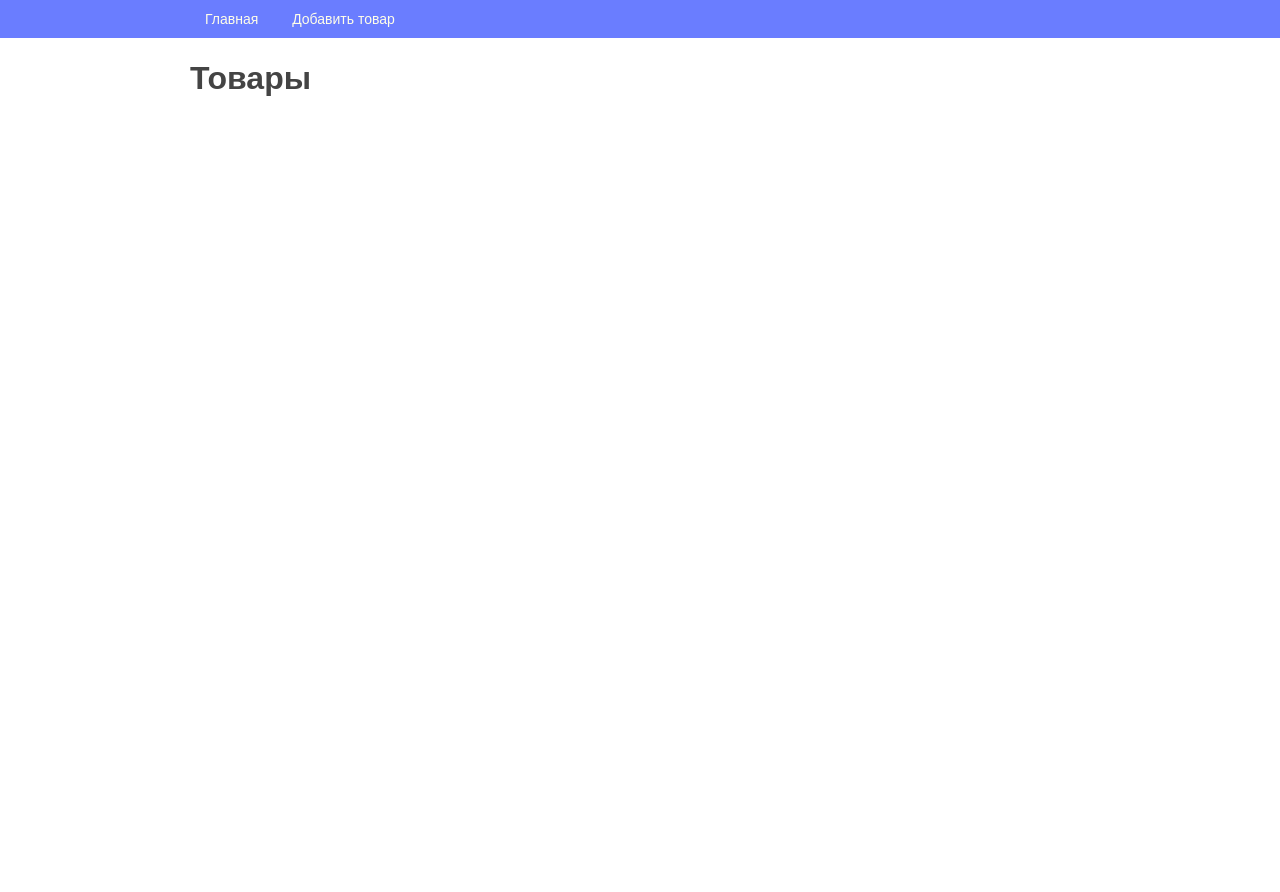
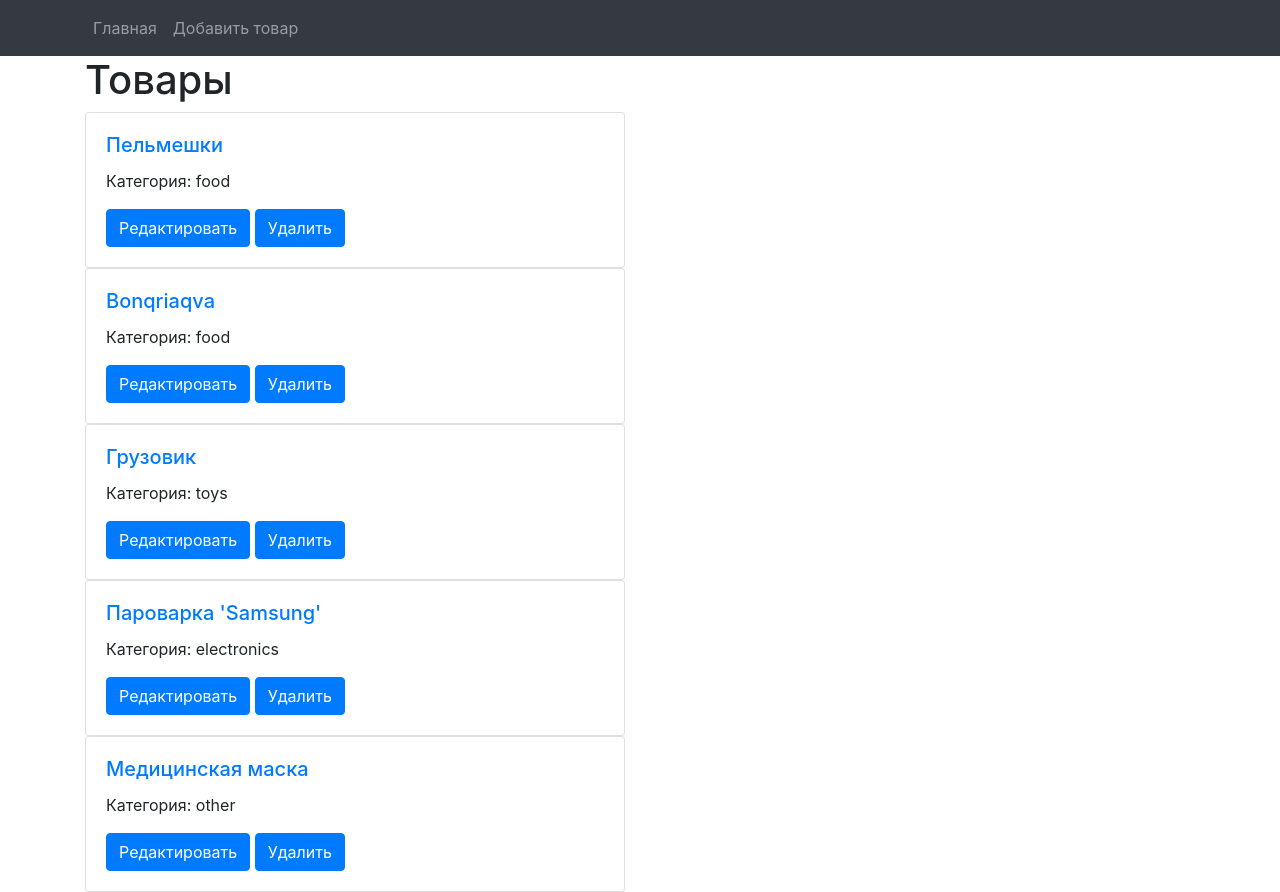
Before and after one commit to RagdIR/lab48, a Django app: page / in a window 1280 px wide. Before the commit the page ends 96 px from the top, so only its background shows below. Run offline with Django 3.2, Linux system fonts and the light colour scheme; data comes from the database, SQL or seed files in the repository; some libraries are stand-ins or nearby versions.

Commit message:
Добавлен бутсрап, исправлены ошибки во вьюшке

```diff
--- a/source/webapp/templates/base.html
+++ b/source/webapp/templates/base.html
@@ -8,21 +8,35 @@
     <meta http-equiv="X-UA-Compatible" content="ie=edge">
     <title>{% block title %}Магазин{% endblock %}</title>
 
-    <link rel="stylesheet" href="{% static 'css/style.css' %}">
+    <link rel="stylesheet" href="https://stackpath.bootstrapcdn.com/bootstrap/4.5.0/css/bootstrap.min.css"
+          integrity="sha384-9aIt2nRpC12Uk9gS9baDl411NQApFmC26EwAOH8WgZl5MYYxFfc+NcPb1dKGj7Sk"
+          crossorigin="anonymous">
+
     {% block links %}{% endblock %}
 </head>
+<nav class="navbar navbar-expand-lg navbar-dark bg-dark">
+        <div class="container">
+            <button class="navbar-toggler" type="button" data-toggle="collapse" data-target="#navbarNavAltMarkup"
+                    aria-controls="navbarNavAltMarkup" aria-expanded="false" aria-label="Toggle navigation">
+                <span class="navbar-toggler-icon"></span>
+            </button>
+            <div class="collapse navbar-collapse" id="navbarNavAltMarkup">
+                <div class="navbar-nav">
+                    <a class="nav-item nav-link" href="{% url 'index' %}">Главная<span class="sr-only">(current)</span></a>
+                    <a class="nav-item nav-link" href="{% url 'product_create' %}">Добавить товар</a>
+                </div>
+            </div>
+        </div>
+    </nav>
 <body>
-    <nav class="navbar">
-       <div class="container">
-           <ul class="menu">
-               <li><a href="{% url 'index' %}">Главная</a></li>
-               <li><a href="{% url 'product_create' %}">Добавить товар</a></li>
-               {% block menu %}{% endblock %}
-           </ul>
-       </div>
-    </nav>
     <div class="container">
         {% block content %}{% endblock %}
     </div>
+<script src="https://code.jquery.com/jquery-3.5.1.min.js"
+        integrity="sha256-9/aliU8dGd2tb6OSsuzixeV4y/faTqgFtohetphbbj0="
+        crossorigin="anonymous"></script>
+    <script src="https://stackpath.bootstrapcdn.com/bootstrap/4.5.0/js/bootstrap.bundle.min.js"
+            integrity="sha384-1CmrxMRARb6aLqgBO7yyAxTOQE2AKb9GfXnEo760AUcUmFx3ibVJJAzGytlQcNXd"
+            crossorigin="anonymous"></script>
 </body>
 </html>
--- a/source/webapp/templates/index.html
+++ b/source/webapp/templates/index.html
@@ -5,10 +5,22 @@
 {% block content %}
     <h1>Товары</h1>
     {% for product in products %}
-        <h3><a href="{% url 'product_view' product.pk %}">{{ product.name }}</a></h3>
-        <p>Категория: {{ product.category }}</p>
-        <p>Цена: {{ product.price }} сом</p>
-        <p><a href="{% url 'product_update' product.pk %}">Редактировать</a></p>
-        <p><a href="{% url 'product_delete' product.pk %}">Удалить</a></p>
+{#        <h3><a href="{% url 'product_view' product.pk %}">{{ product.name }}</a></h3>#}
+{#        <p>Категория: {{ product.category }}</p>#}
+{#        <p>Цена: {{ product.price }} сом</p>#}
+{#        <p><a href="{% url 'product_update' product.pk %}">Редактировать</a></p>#}
+{#        <p><a href="{% url 'product_delete' product.pk %}">Удалить</a></p>#}
+        <div class="row">
+          <div class="col-sm-6">
+            <div class="card">
+              <div class="card-body">
+                <h5 class="card-title"><a href="{% url 'product_view' product.pk %}">{{ product.name }}</a></h5>
+                <p class="card-text">Категория: {{ product.category }}</p>
+                <a href="{% url 'product_update' product.pk %}" class="btn btn-primary">Редактировать</a>
+                  <a href="{% url 'product_delete' product.pk %}" class="btn btn-primary">Удалить</a>
+              </div>
+            </div>
+          </div>
+        </div>
     {% endfor %}
 {% endblock %}
--- a/source/webapp/templates/product_view.html
+++ b/source/webapp/templates/product_view.html
@@ -3,14 +3,14 @@
 {% block title %}Детали товара{% endblock %}
 
 {% block menu %}
-    <li><a href="{% url 'product_update' article.pk %}">Редактировать</a></li>
-    <li><a href="{% url 'product_delete' article.pk %}">Удалить</a></li>
+    <li><a href="{% url 'product_update' product.pk %}">Редактировать</a></li>
+    <li><a href="{% url 'product_delete' product.pk %}">Удалить</a></li>
 {% endblock %}
 
 {% block content %}
     <h1>Название: {{ product.name }}</h1>
     <p>Описание: {{ product.description }}</p>
     <p>Категория: {{ product.category }}</p>
-    <p>Остаток товара: {{ product.amount }}</p>
+    <p>Остаток товара: {{ product.amount }} шт.</p>
     <p>Цена за единицу товара: {{ product.price }}</p>
 {% endblock %}
--- a/source/webapp/views.py
+++ b/source/webapp/views.py
@@ -7,7 +7,7 @@ from webapp.forms import ProductForm
 def index_view(request):
     is_admin = request.GET.get('is_admin', None)
     data = Product.objects.all()
-    return render(request, 'index.html', context={'notes': data})
+    return render(request, 'index.html', context={'products': data})
 
 
 def product_view(request, pk):
```
Also changed, not shown: source/webapp/templates/product_delete.html (+4 -3 lines).
